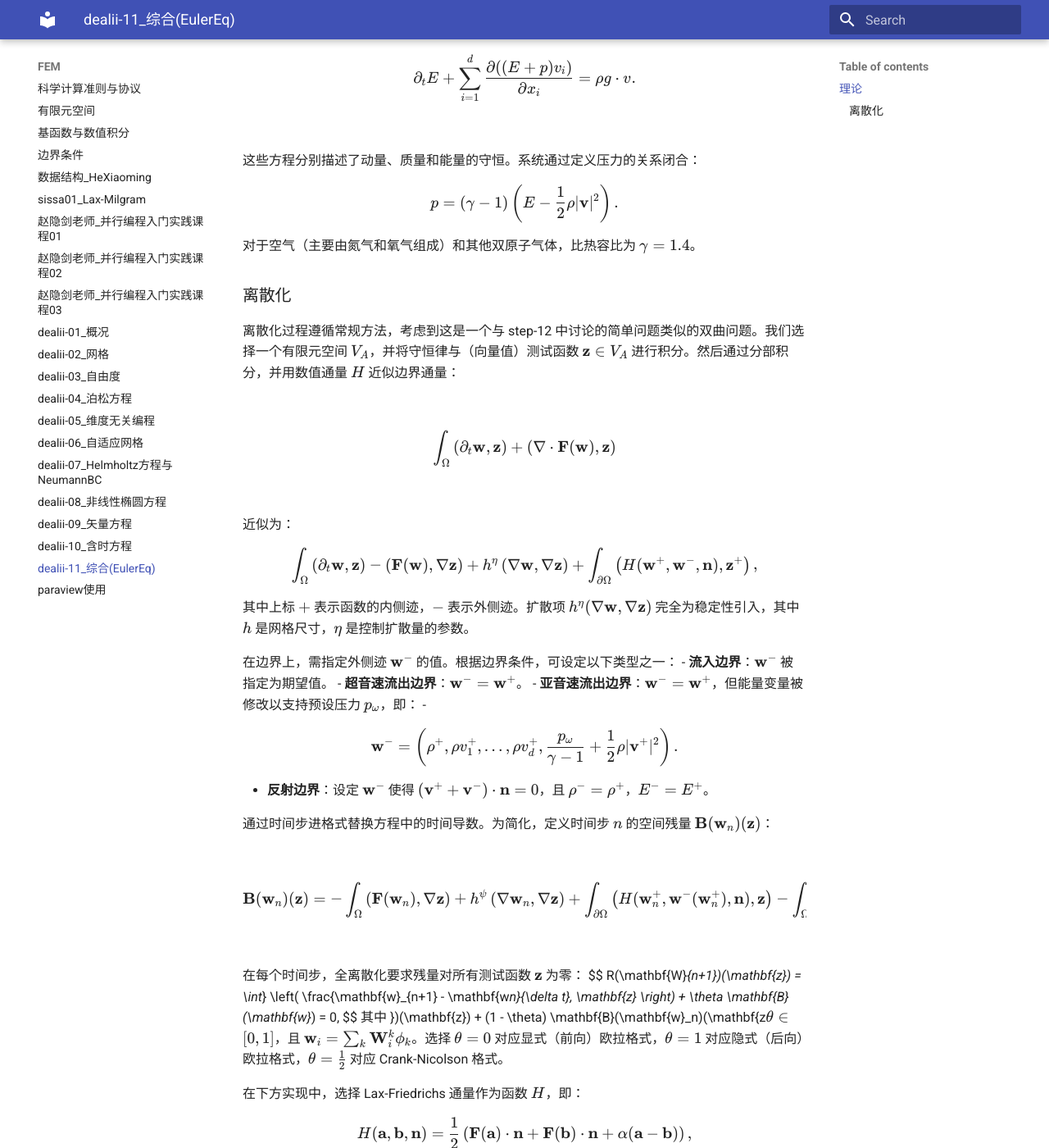
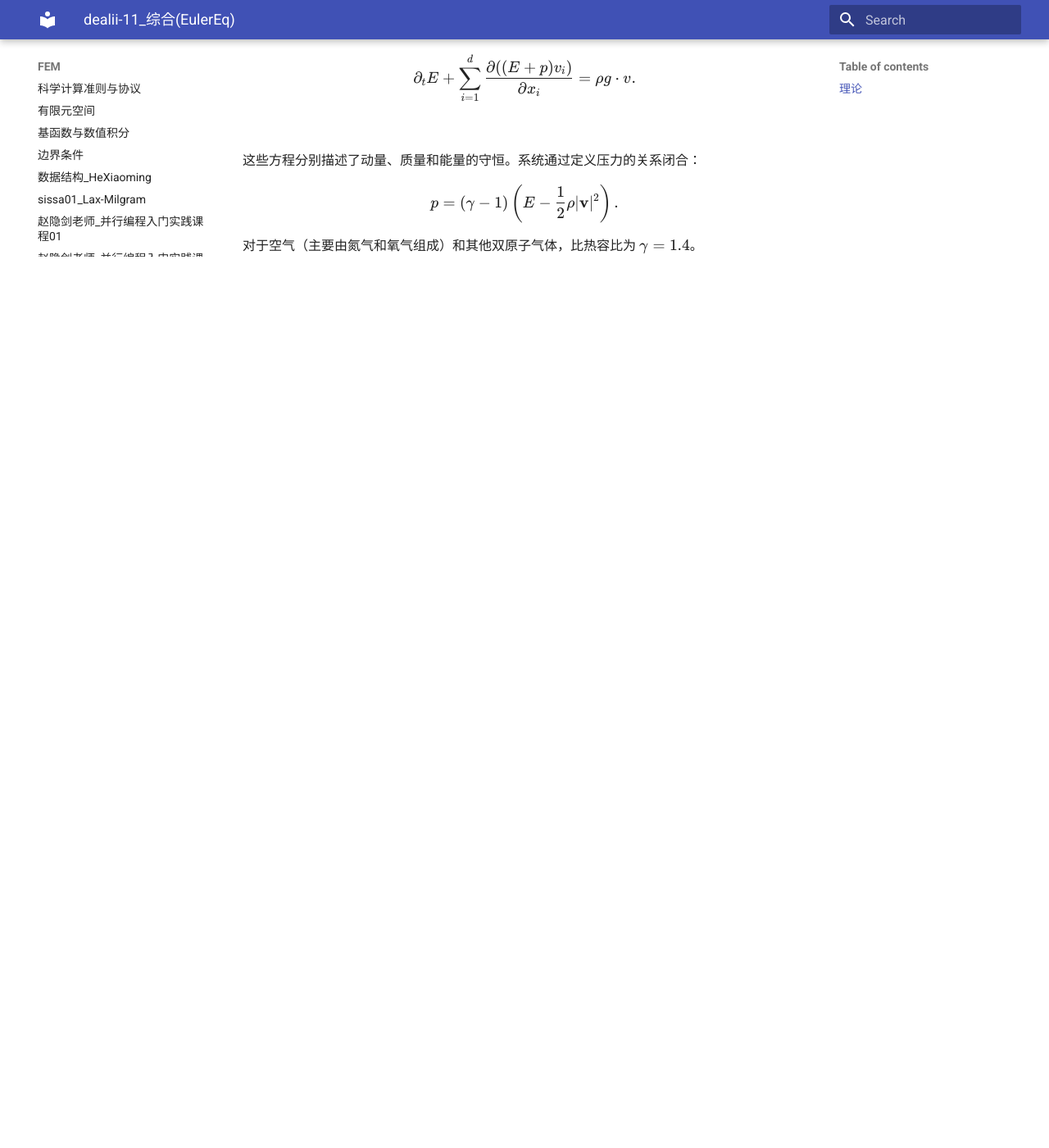
Before and after one commit to ymma98/technotes, an MkDocs documentation site: the page built from docs/FEM/dealii-11_综合(EulerEq).md, in a window 1280 px wide and 1400 px high, scrolled down 1181 px. Shown: the whole window at 82% size. Built offline with MkDocs 1.6.1 and Material for MkDocs 9.7.7, drawn with Linux system fonts in a browser that asks for light colours; after the commit the page ends 1518 px from its top, so only the background shows below that; some of the changed text lies outside the part shown.

Commit message:
docs/FEM/dealii-11_综合(EulerEq).md updated from https://stackedit.cn/

```diff
--- a/docs/FEM/dealii-11_综合(EulerEq).md
+++ b/docs/FEM/dealii-11_综合(EulerEq).md
@@ -63,67 +63,8 @@ p = (\gamma - 1)\left(E - \frac{1}{2} \rho |\mathbf{v}|^2\right).
 $$
 对于空气（主要由氮气和氧气组成）和其他双原子气体，比热容比为 $\gamma = 1.4$。
 
-### 离散化
 
-离散化过程遵循常规方法，考虑到这是一个与 step-12 中讨论的简单问题类似的双曲问题。我们选择一个有限元空间 $V_A$，并将守恒律与（向量值）测试函数 $\mathbf{z} \in V_A$ 进行积分。然后通过分部积分，并用数值通量 $H$ 近似边界通量：
-
-$$
-\int_{\Omega} \left( \partial_t \mathbf{w}, \mathbf{z} \right) + \left( \nabla \cdot \mathbf{F}(\mathbf{w}), \mathbf{z} \right)
-$$
-
-近似为：
-$$
-\int_{\Omega} \left( \partial_t \mathbf{w}, \mathbf{z} \right) - \left( \mathbf{F}(\mathbf{w}), \nabla \mathbf{z} \right) + h^\eta \left( \nabla \mathbf{w}, \nabla \mathbf{z} \right) + \int_{\partial \Omega} \left( H(\mathbf{w}^+, \mathbf{w}^-, \mathbf{n}), \mathbf{z}^+ \right),
-$$
-
-其中上标 $+$ 表示函数的内侧迹，$-$ 表示外侧迹。扩散项 $h^\eta (\nabla \mathbf{w}, \nabla \mathbf{z})$ 完全为稳定性引入，其中 $h$ 是网格尺寸，$\eta$ 是控制扩散量的参数。
-
-在边界上，需指定外侧迹 $\mathbf{w}^-$ 的值。根据边界条件，可设定以下类型之一：
-- **流入边界**：$\mathbf{w}^-$ 被指定为期望值。
-- **超音速流出边界**：$\mathbf{w}^- = \mathbf{w}^+$。
-- **亚音速流出边界**：$\mathbf{w}^- = \mathbf{w}^+$，但能量变量被修改以支持预设压力 $p_\omega$，即：
--
-$$
-\mathbf{w}^- = \left( \rho^+, \rho v_1^+, \ldots, \rho v_d^+, \frac{p_\omega}{\gamma - 1} + \frac{1}{2}\rho |\mathbf{v}^+|^2 \right).
-$$
-
-- **反射边界**：设定 $\mathbf{w}^-$ 使得 $(\mathbf{v}^+ + \mathbf{v}^-) \cdot \mathbf{n} = 0$，且 $\rho^- = \rho^+$，$E^- = E^+$。
-
-
-
-通过时间步进格式替换方程中的时间导数。为简化，定义时间步 $n$ 的空间残量 $\mathbf{B}(\mathbf{w}_n)(\mathbf{z})$：
-
-$$
-\mathbf{B}(\mathbf{w}_n)(\mathbf{z}) = -\int_{\Omega} \left( \mathbf{F}(\mathbf{w}_n), \nabla \mathbf{z} \right) + h^\psi \left( \nabla \mathbf{w}_n, \nabla \mathbf{z} \right) + \int_{\partial \Omega} \left( H(\mathbf{w}_n^+, \mathbf{w}^-(\mathbf{w}_n^+), \mathbf{n}), \mathbf{z} \right) - \int_{\Omega} \left( \mathbf{G}(\mathbf{w}_n), \mathbf{z} \right).
-$$
-
-在每个时间步，全离散化要求残量对所有测试函数 $\mathbf{z}$ 为零：
-$$
-R(\mathbf{W}_{n+1})(\mathbf{z}) = \int_{\Omega} \left( \frac{\mathbf{w}_{n+1} - \mathbf{w}_n}{\delta t}, \mathbf{z} \right) + \theta \mathbf{B}(\mathbf{w}_{n+1})(\mathbf{z}) + (1 - \theta) \mathbf{B}(\mathbf{w}_n)(\mathbf{z}) = 0,
-$$
-其中 $\theta \in [0, 1]$，且 $\mathbf{w}_i = \sum_k \mathbf{W}_i^k \phi_k$。选择 $\theta = 0$ 对应显式（前向）欧拉格式，$\theta = 1$ 对应隐式（后向）欧拉格式，$\theta = \frac{1}{2}$ 对应 Crank-Nicolson 格式。
-
-在下方实现中，选择 Lax-Friedrichs 通量作为函数 $H$，即：
-$$
-H(\mathbf{a}, \mathbf{b}, \mathbf{n}) = \frac{1}{2} \left( \mathbf{F}(\mathbf{a}) \cdot \mathbf{n} + \mathbf{F}(\mathbf{b}) \cdot \mathbf{n} + \alpha (\mathbf{a} - \mathbf{b}) \right),
-$$
-其中 $\alpha$ 可以是输入文件中指定的固定值，或与网格相关的值。后者情况下，$\alpha$ 被选为 $\frac{\lambda}{\delta \Omega^2}$，其中 $\lambda$ 是应用通量的面直径，$\delta \Omega^2$ 是当前时间步长。
-
-通过这些选择，将残量设为零得到一个非线性方程组 $R(\mathbf{W}_{n+1}) = 0$。我们通过牛顿迭代法（如 step-15 中所述）求解，即迭代：
-$$
-R'(\mathbf{W}_{n+1}^k, t) \delta \mathbf{W}_{n+1}^k (\mathbf{z}) = -R(\mathbf{W}_{n+1}^k)(\mathbf{z}), \quad \forall \mathbf{z} \in V_h,
-$$
-
-$$
-\mathbf{W}_{n+1}^{k+1} = \mathbf{W}_{n+1}^k + t \delta \mathbf{W}_{n+1}^k,
-$$
-直到残量 $|R(\mathbf{W}_{n+1}^k)|$ 足够小。通过使用有限元空间的节点基函数测试（而非所有 $\mathbf{z}$），得到关于 $\delta \mathbf{W}$ 的线性系统：
-$$
-\mathbf{R}'(\mathbf{W}_{n+1}^k) \delta \mathbf{W}_{n+1}^k = -\mathbf{R}(\mathbf{W}_{n+1}^k).
-$$
-
-该线性系统通常非对称且无特定定性性质。我们使用直接求解器或 Trilinos 的 GMRES 实现进行求解。如下方结果所示，此全隐式迭代收敛极快（通常 3 步内），并具有牛顿法预期的二次收敛阶。
 <!--stackedit_data:
-eyJoaXN0b3J5IjpbLTk4MTYwMzg1Nyw0NTk0NDkxOTUsMTEwMT
+eyJoaXN0b3J5IjpbMTU4NjIxNTcwMCw0NTk0NDkxOTUsMTEwMT
 E5MDg1N119
 -->
```
